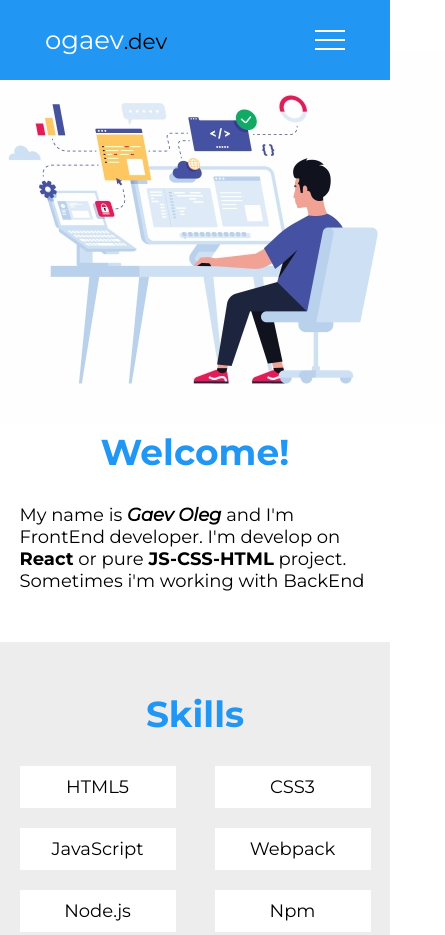
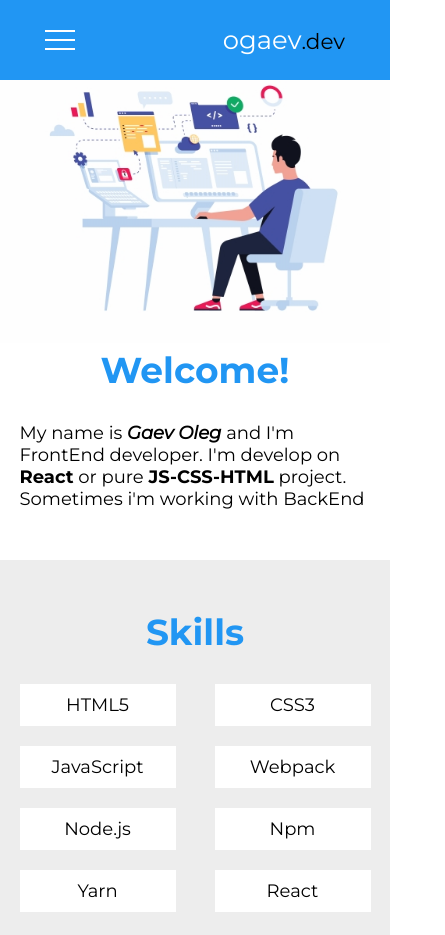
Before and after one commit to GaevOleg/GaevOleg.github.io, a website built with webpack: page src/index.html in a window 390 px wide. Shown: the top 935 px of the page, 445 px wide, since content can reach past the window. Built offline with nearby package versions, Linux system fonts and the light colour scheme.

Commit message:
Fix image size for mobile screens

```diff
--- a/src/scss/sections/about.scss
+++ b/src/scss/sections/about.scss
@@ -13,4 +13,10 @@
             width: 90%;
         }
     }
+
+    &__image img{
+        @media (max-width: $md) {
+            width: 100%;
+        }
+    }
 }
--- a/src/scss/sections/header.scss
+++ b/src/scss/sections/header.scss
@@ -9,8 +9,6 @@
     width: 100%;
     z-index: 10;
     background-color: $primary;
-
-
 
     &__brand {
         font-size: 1.2rem;
@@ -29,6 +27,7 @@
     &__container {
         @media (max-width: $md) {
             width: 100%;
+            flex-direction: row-reverse;
         }
 
         display: flex;
```
